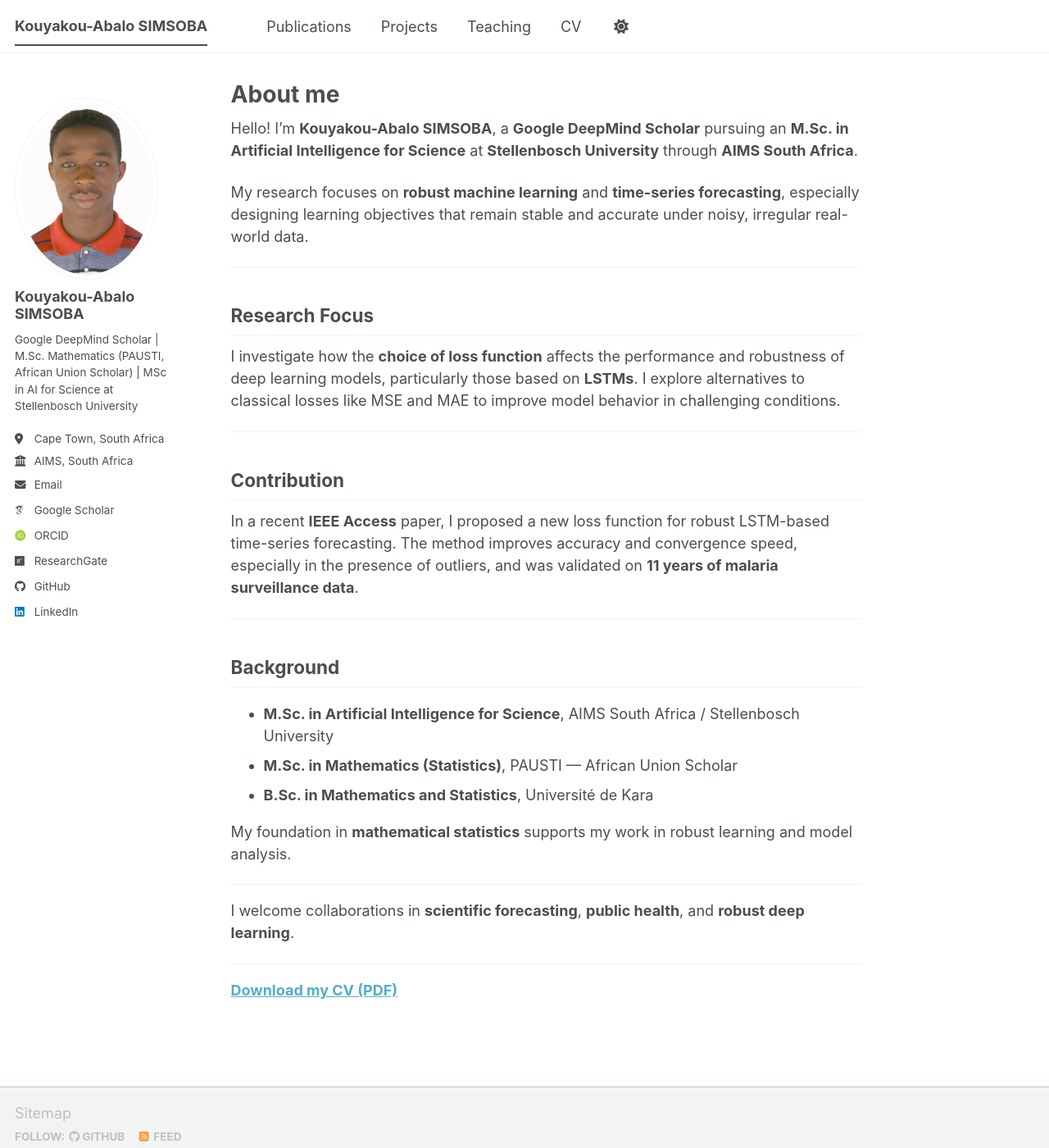
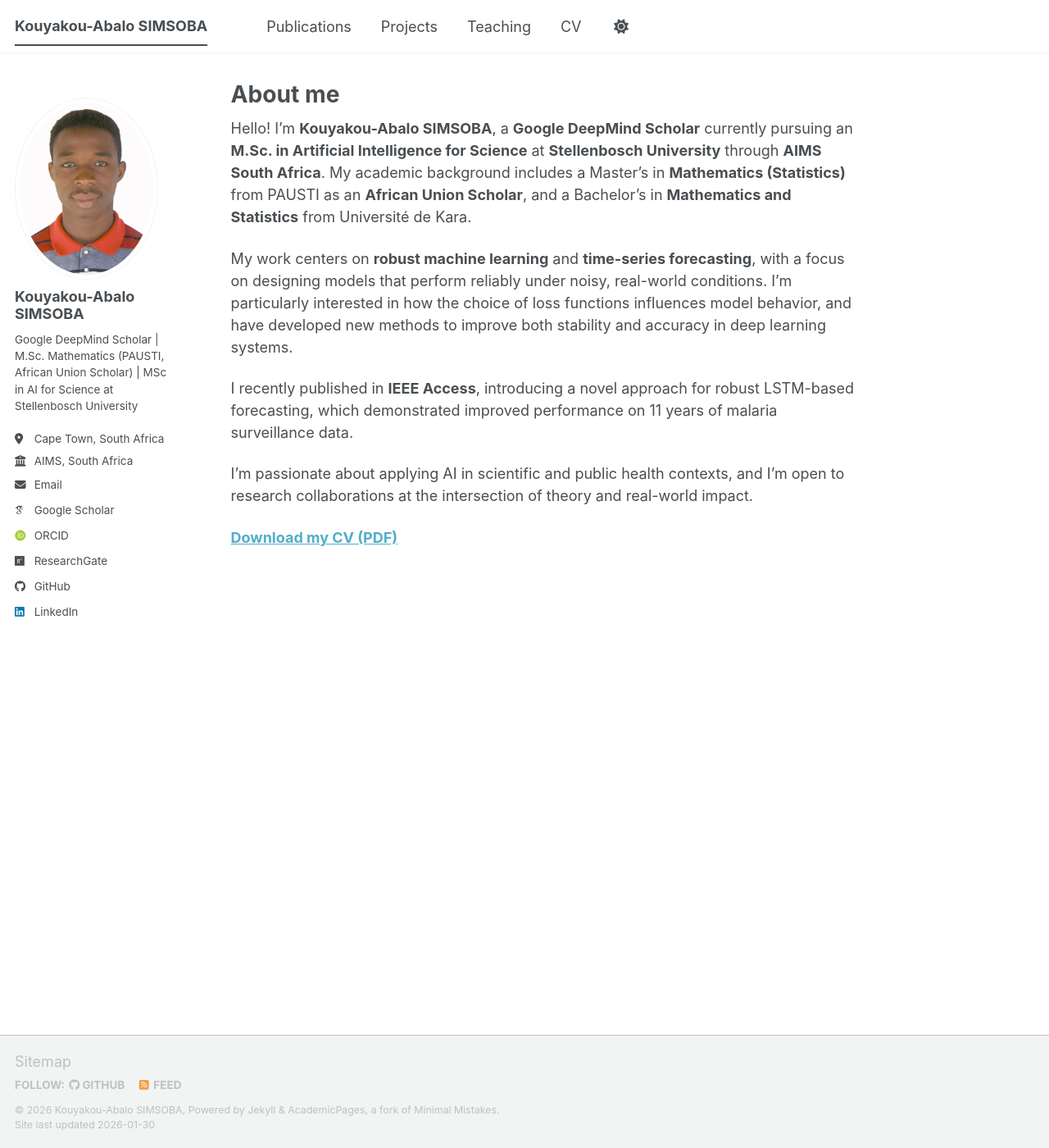
Before and after one commit to simsoba-research/simsoba-research.github.io, a Jekyll site: the page built from _pages/about.md, in a window 1280 px wide and 1400 px high. Shown: the whole window at 82% size. Built offline with Jekyll 4.4.1, drawn with Linux system fonts in a browser that asks for light colours; some web fonts are replaced; a script bundle is joined from its source files by our own code; library files that are not in the unit come from our copies.

Commit message:
Update about.md

```diff
--- a/_pages/about.md
+++ b/_pages/about.md
@@ -6,36 +6,12 @@ author_profile: true
 mathjax: false
 ---
 
-Hello! I’m **Kouyakou-Abalo SIMSOBA**, a **Google DeepMind Scholar** pursuing an **M.Sc. in Artificial Intelligence for Science** at **Stellenbosch University** through **AIMS South Africa**.
+Hello! I’m **Kouyakou-Abalo SIMSOBA**, a **Google DeepMind Scholar** currently pursuing an **M.Sc. in Artificial Intelligence for Science** at **Stellenbosch University** through **AIMS South Africa**. My academic background includes a Master’s in **Mathematics (Statistics)** from PAUSTI as an **African Union Scholar**, and a Bachelor’s in **Mathematics and Statistics** from Université de Kara.
 
-My research focuses on **robust machine learning** and **time-series forecasting**, especially designing learning objectives that remain stable and accurate under noisy, irregular real-world data.
+My work centers on **robust machine learning** and **time-series forecasting**, with a focus on designing models that perform reliably under noisy, real-world conditions. I’m particularly interested in how the choice of loss functions influences model behavior, and have developed new methods to improve both stability and accuracy in deep learning systems.
 
----
+I recently published in **IEEE Access**, introducing a novel approach for robust LSTM-based forecasting, which demonstrated improved performance on 11 years of malaria surveillance data.
 
-## Research Focus
-
-I investigate how the **choice of loss function** affects the performance and robustness of deep learning models, particularly those based on **LSTMs**. I explore alternatives to classical losses like MSE and MAE to improve model behavior in challenging conditions.
-
----
-
-## Contribution
-
-In a recent **IEEE Access** paper, I proposed a new loss function for robust LSTM-based time-series forecasting. The method improves accuracy and convergence speed, especially in the presence of outliers, and was validated on **11 years of malaria surveillance data**.
-
----
-
-## Background
-
-- **M.Sc. in Artificial Intelligence for Science**, AIMS South Africa / Stellenbosch University
-- **M.Sc. in Mathematics (Statistics)**, PAUSTI — African Union Scholar
-- **B.Sc. in Mathematics and Statistics**, Université de Kara
-
-My foundation in **mathematical statistics** supports my work in robust learning and model analysis.
-
----
-
-I welcome collaborations in **scientific forecasting**, **public health**, and **robust deep learning**.
-
----
+I’m passionate about applying AI in scientific and public health contexts, and I’m open to research collaborations at the intersection of theory and real-world impact.
 
 **[Download my CV (PDF)](/files/cv.pdf)**
```
